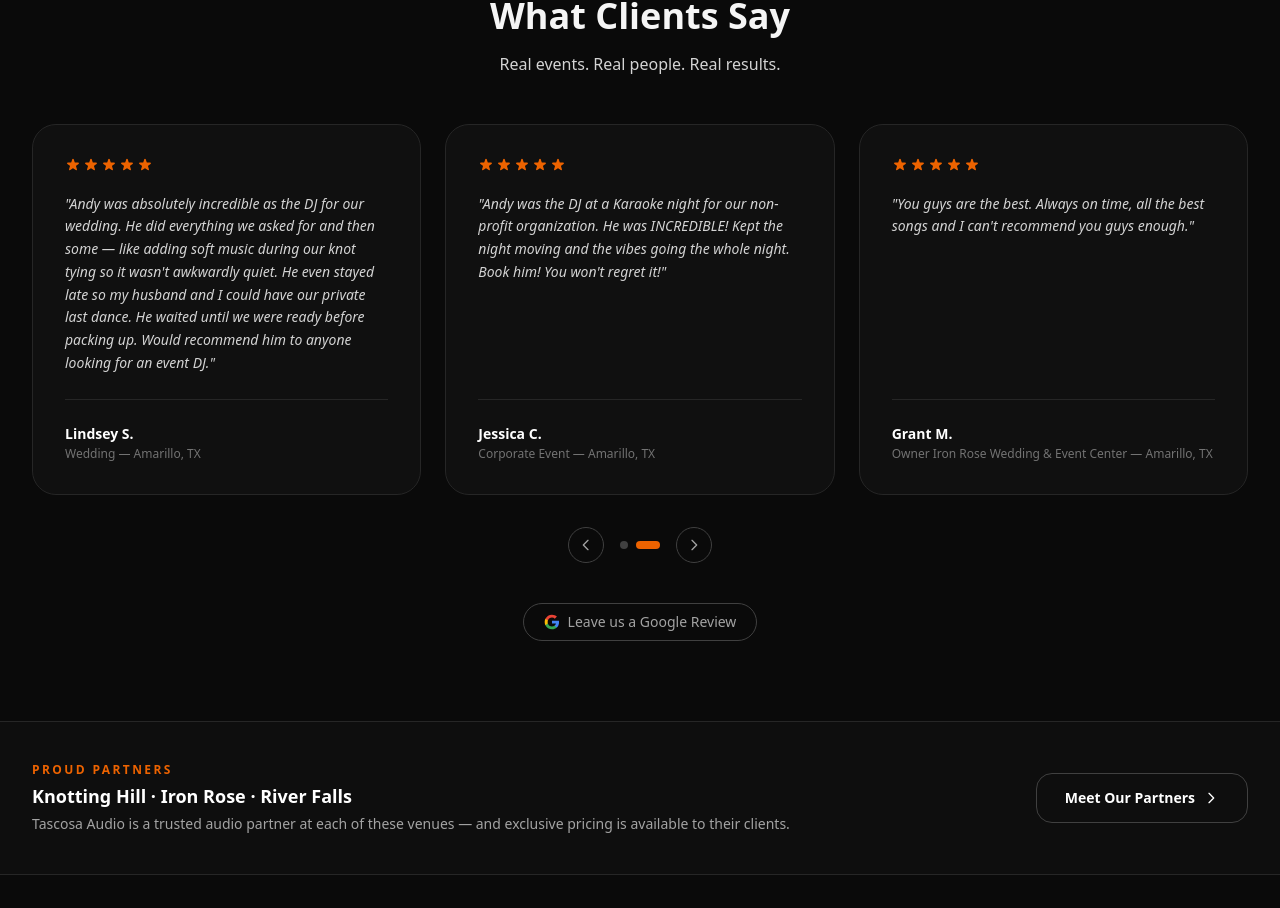
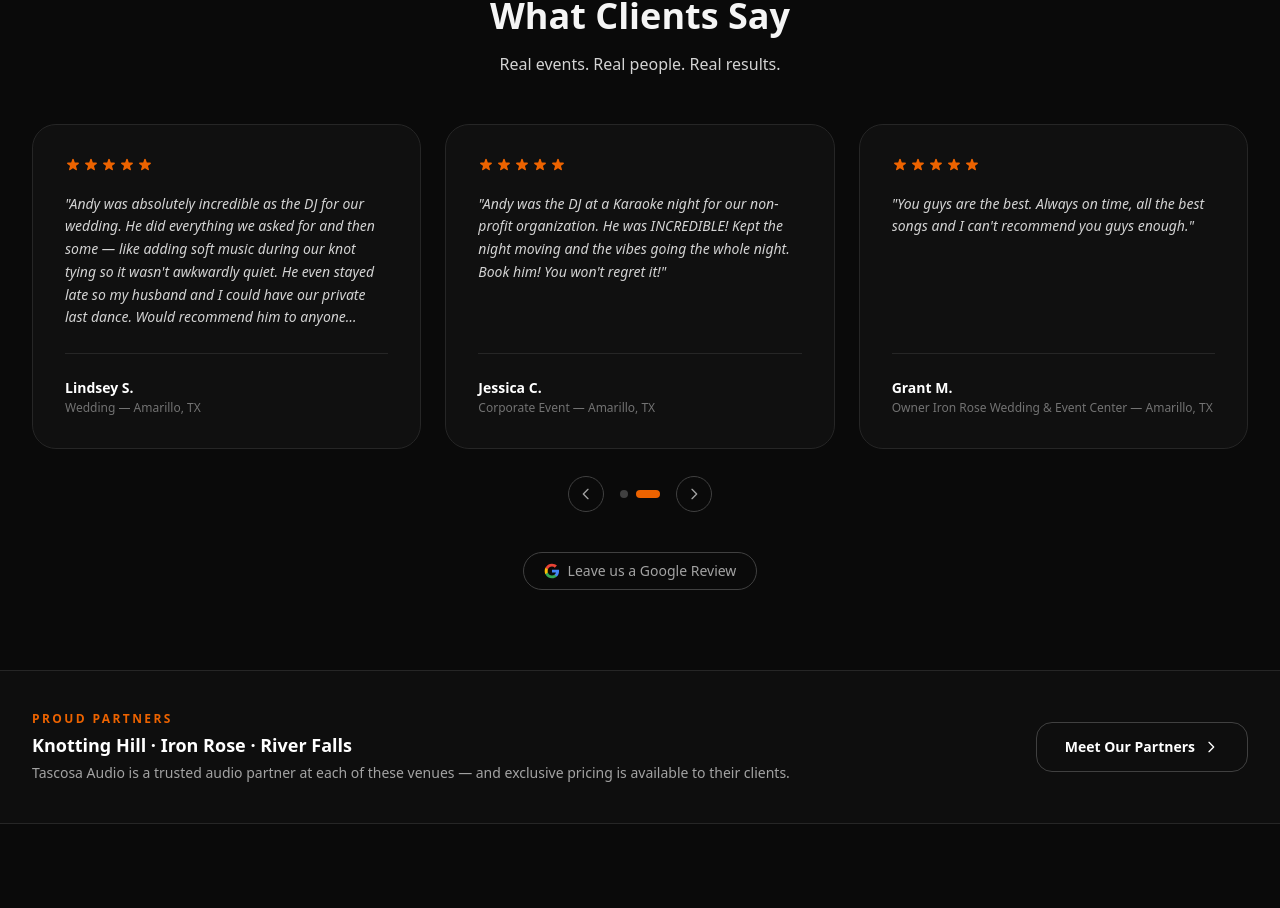
Before and after one commit to dexter806/tascosa.audio, a Next.js app: page / in a window 1280 px wide. Shown: the part 5399-6307 px from the top of the page. Built offline with nearby package versions, Linux system fonts and the light colour scheme.

Commit message:
Update index.js

```diff
--- a/pages/index.js
+++ b/pages/index.js
@@ -155,7 +155,7 @@ const TESTIMONIALS = [
     rating: 5,
   },
   {
-    quote: "Andy was absolutely incredible as the DJ for our wedding. He did everything we asked for and then some — like adding soft music during our knot tying so it wasn't awkwardly quiet. He even stayed late so my husband and I could have our private last dance. He waited until we were ready before packing up. Would recommend him to anyone looking for an event DJ.",
+    quote: "Andy was absolutely incredible as the DJ for our wedding. He did everything we asked for and then some — like adding soft music during our knot tying so it wasn't awkwardly quiet. He even stayed late so my husband and I could have our private last dance. Would recommend him to anyone looking for an event DJ.",
     name: "Lindsey S.",
     event: "Wedding — Amarillo, TX",
     rating: 5,
@@ -225,7 +225,7 @@ const ReviewsCarousel = ({ reviews }) => {
       onMouseLeave={() => setPaused(false)}
     >
       {/* Cards */}
-      <div className="grid grid-cols-1 md:grid-cols-3 gap-6" style={{ minHeight: "320px" }}>
+      <div className="grid grid-cols-1 md:grid-cols-3 gap-6" style={{ height: "320px" }}>
         {visible.map((t, i) => (
           <div
             key={`${current}-${i}`}
@@ -239,7 +239,7 @@ const ReviewsCarousel = ({ reviews }) => {
                   </svg>
                 ))}
               </div>
-              <p className="text-neutral-300 text-sm leading-relaxed italic">"{t.quote}"</p>
+              <p className="text-neutral-300 text-sm leading-relaxed italic overflow-hidden" style={{ display: "-webkit-box", WebkitLineClamp: 6, WebkitBoxOrient: "vertical" }}>"{t.quote}"</p>
             </div>
             <div className="mt-6 pt-6 border-t border-neutral-800">
               <p className="text-white font-semibold text-sm">{t.name}</p>
```
